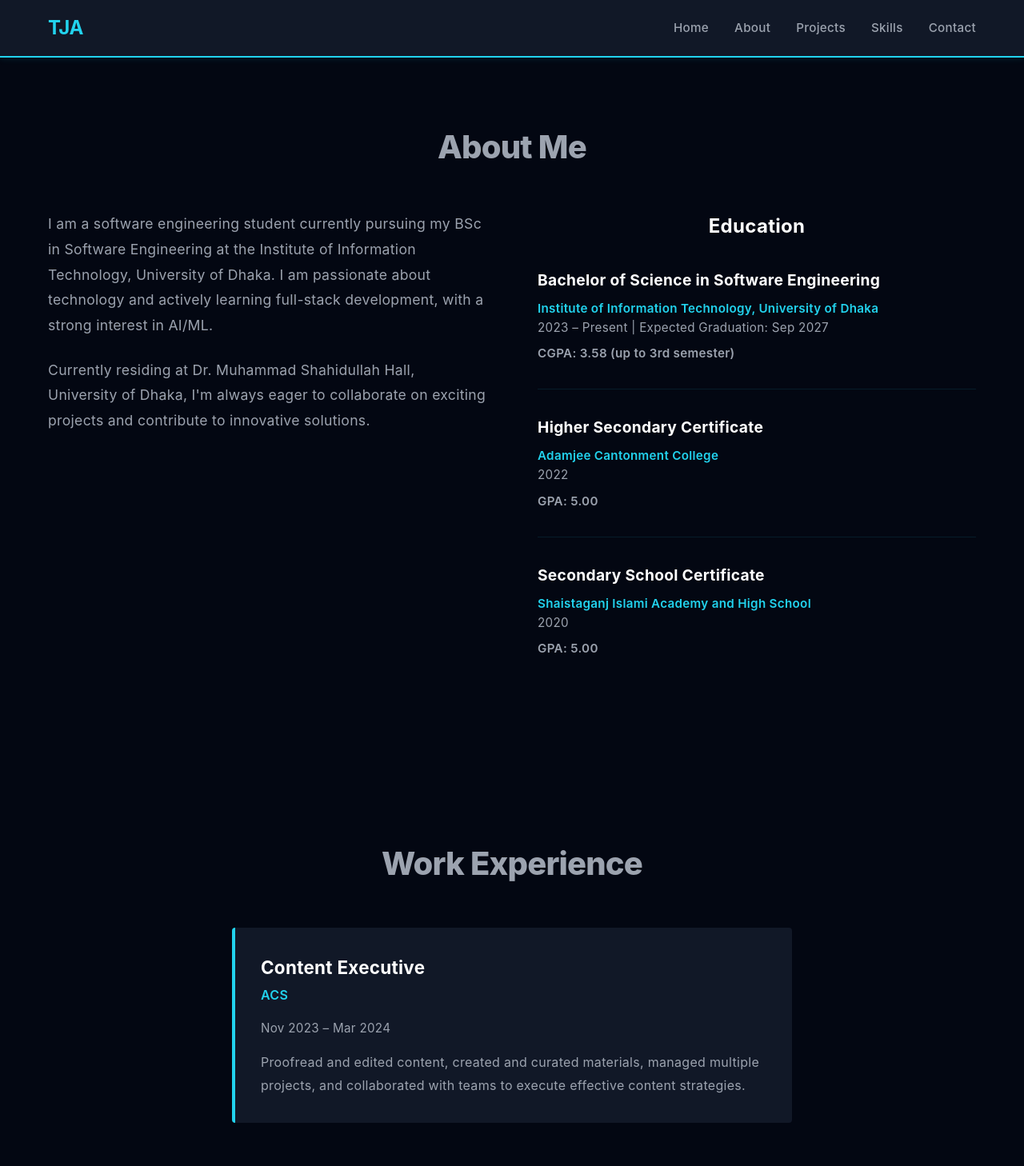
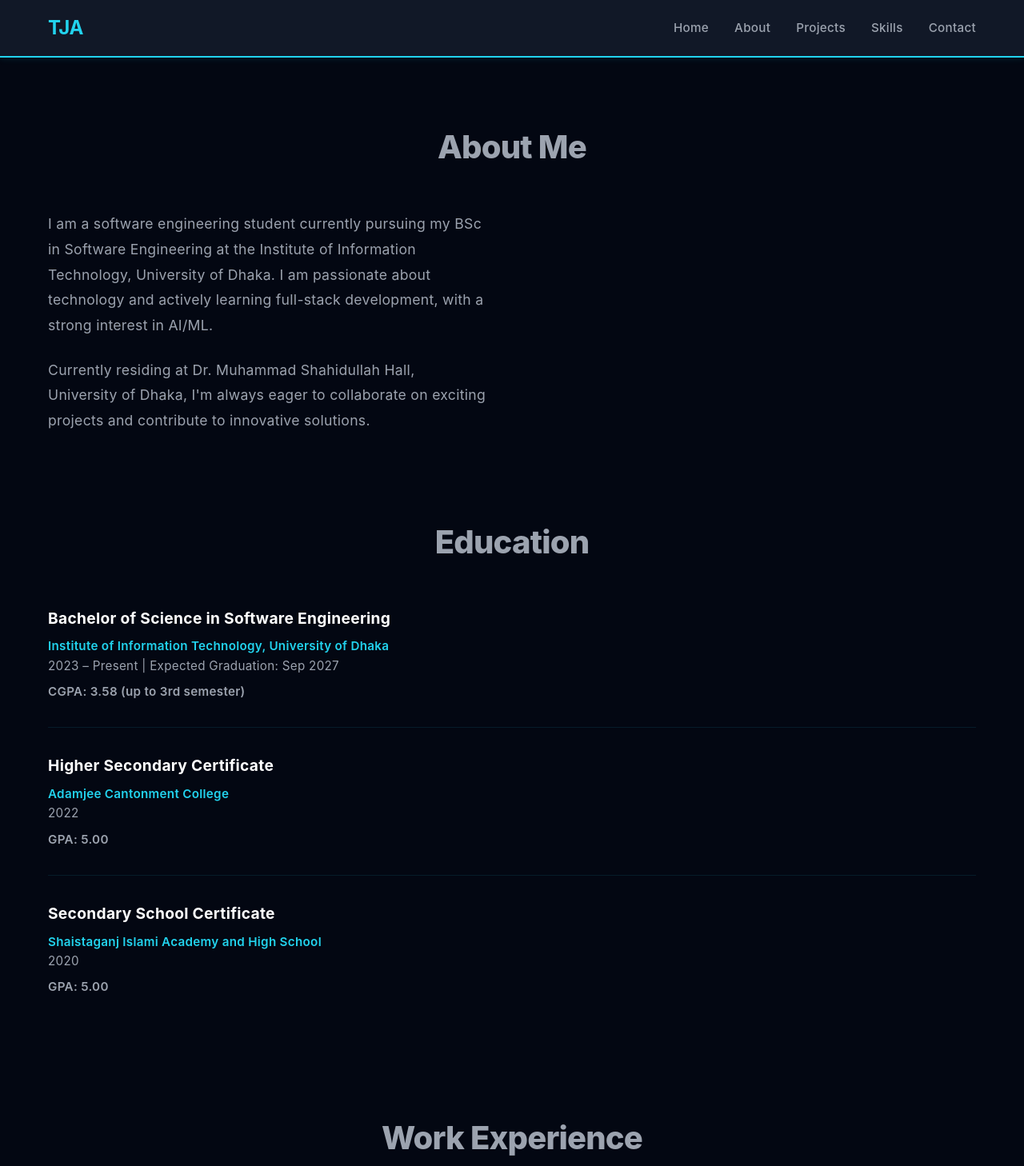
Before and after one commit to tjadnan1520/Portfolio, a plain HTML site: page about.html in a window 1280 px wide. Shown: the top 1458 px of the page at 80% size. Drawn offline with Linux system fonts and the light colour scheme.

Commit message:
portfolio

```diff
--- a/about.html
+++ b/about.html
@@ -34,9 +34,14 @@
                         Currently residing at Dr. Muhammad Shahidullah Hall, University of Dhaka, I'm always eager to collaborate on exciting projects and contribute to innovative solutions.
                     </p>
                 </div>
+            </div>
+        </div>
+    </section>
 
-                <div class="education-section">
-                    <h3>Education</h3>
+    <!-- Education Section -->
+    <section id="education" class="education">
+        <div class="container">
+            <h2 class="section-title">Education</h2>
             <div class="education-item">
                 <h4>Bachelor of Science in Software Engineering</h4>
                 <p class="institution">Institute of Information Technology, University of Dhaka</p>
@@ -54,8 +59,6 @@
                 <p class="institution">Shaistaganj Islami Academy and High School</p>
                 <p class="period">2020</p>
                 <p class="achievement">GPA: 5.00</p>
-                    </div>
-                </div>
             </div>
         </div>
     </section>
```
Lines whose indentation alone changed are shown as unchanged.
